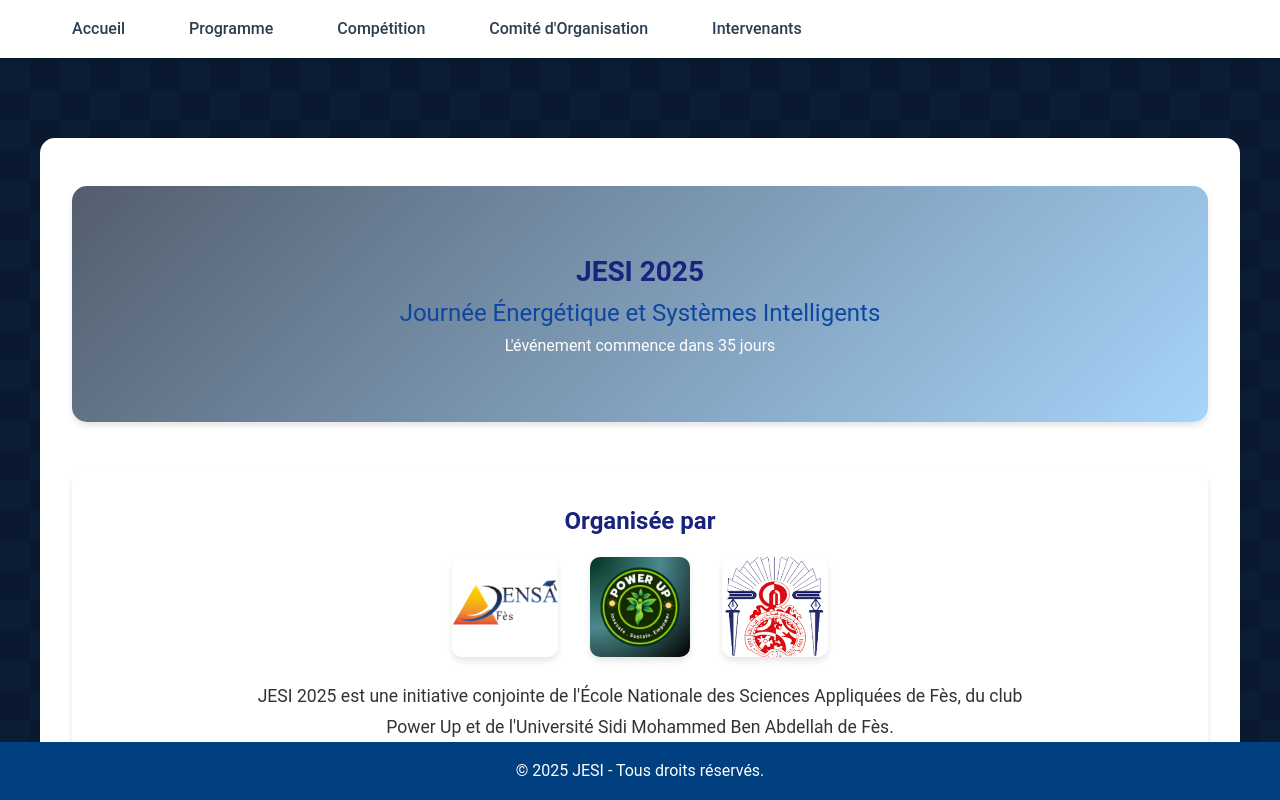
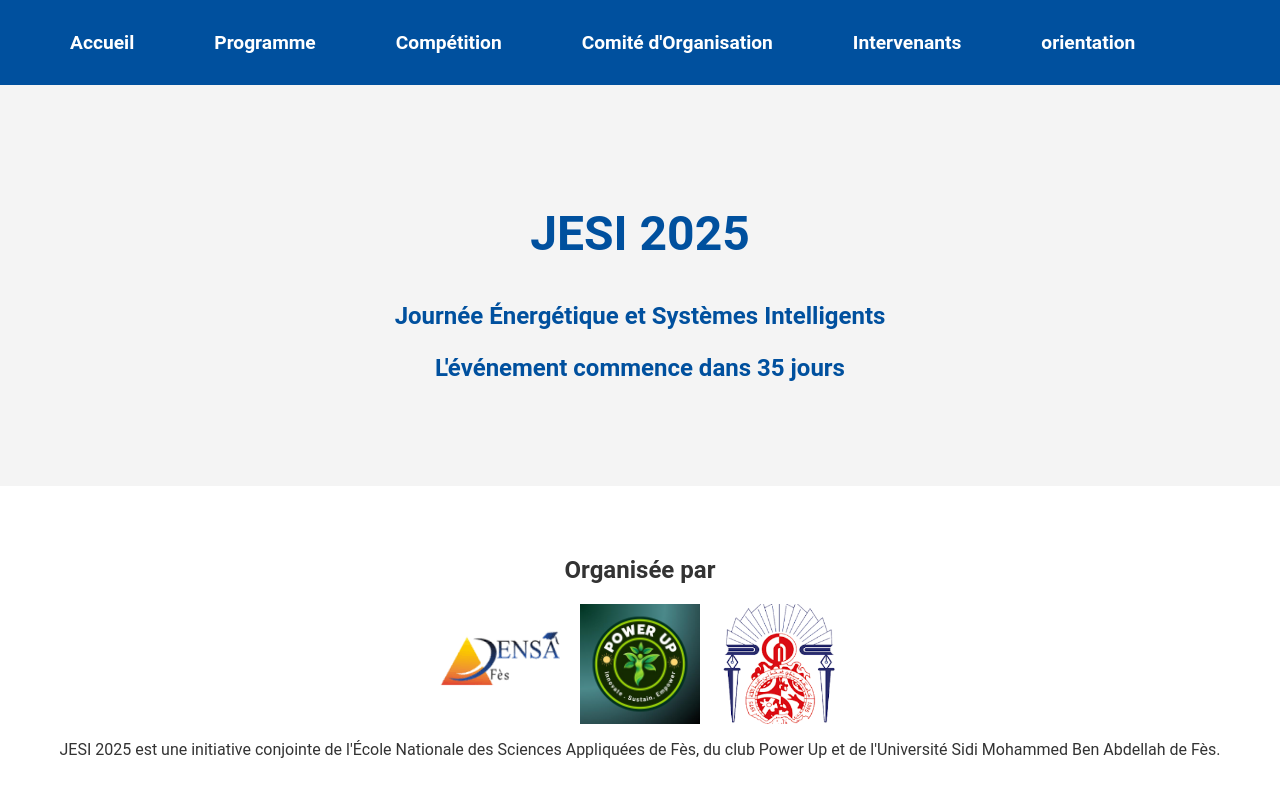
Before and after one commit to ayaa-26/jesi, a website: page index.html in a window 1280 px wide. Shown: the top 800 px of the page. Drawn offline with Linux system fonts and the light colour scheme.

Commit message:
Update index.html

```diff
--- a/index.html
+++ b/index.html
@@ -4,7 +4,7 @@
     <meta charset="UTF-8">
     <meta name="viewport" content="width=device-width, initial-scale=1.0">
     <title>JESI 2025 - Journée Énergétique et Systèmes Intelligents</title>
-    <link rel="stylesheet" href="style.css">
+    <link rel="stylesheet" href="styleh.css">
     <link rel="stylesheet" href="https://cdnjs.cloudflare.com/ajax/libs/font-awesome/6.0.0/css/all.min.css">
 </head>
 <body>
@@ -17,6 +17,7 @@
                     <li><a href="indexc.html">Compétition</a></li>
                     <li><a href="comite.html">Comité d'Organisation</a></li>
                     <li><a href="intervenants.html">Intervenants</a></li>
+                    <li><a href="orientation.html">orientation</a></li>
                 </ul>
             </nav>
         </div>
```
